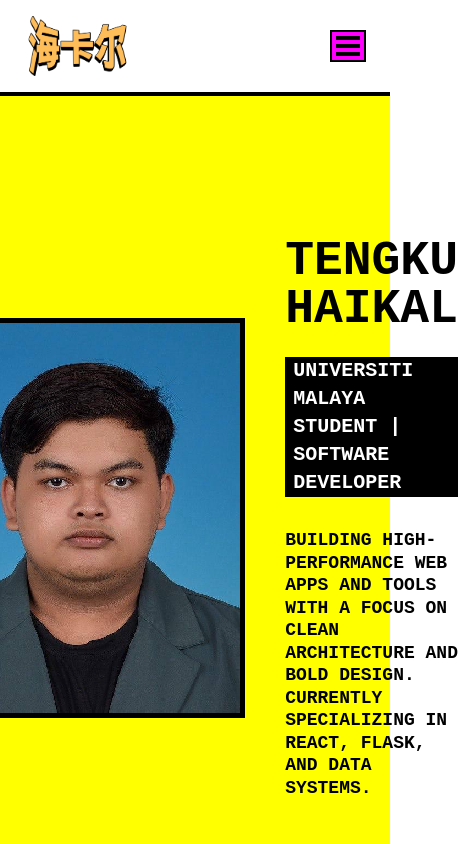
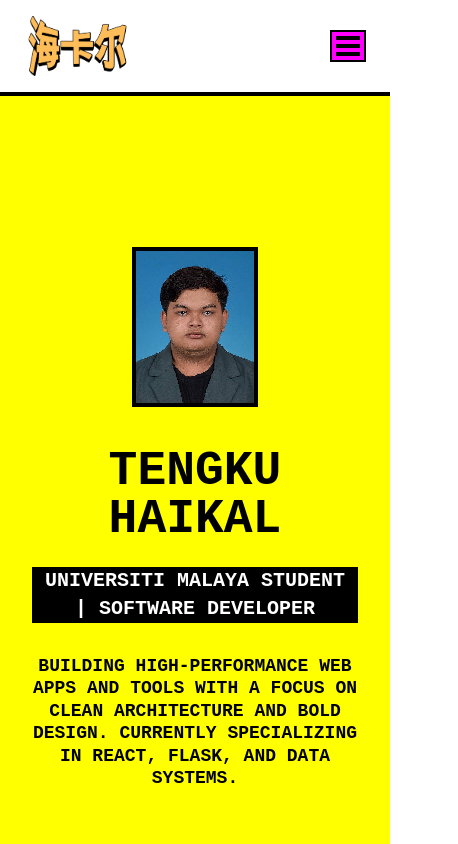
Before and after one commit to tengkuhaikal-12/portfolio, a React (Vite) app: page / in a window 390 px wide. Shown: the top 844 px of the page, 458 px wide, since content can reach past the window. Built offline with nearby package versions, Linux system fonts and the light colour scheme.

Commit message:
fix phone screen layout

```diff
--- a/src/App.jsx
+++ b/src/App.jsx
@@ -7,21 +7,31 @@ const Portfolio = () => {
 
       <Navbar />
       {/* --- HERO / INTRO SECTION --- */}
-      <section className="mb-16 bg-brand p-8 min-h-[100vh] flex justify-center items-center gap-10">
-        <img src="/profile.jpg" alt="profile-picture" className='border-5 h-100'/>
-        <div className="flex flex-col justify-center items-start gap-2">
+      <section className="mb-16 bg-brand p-8 min-h-[100vh] flex flex-col md:flex-row justify-center items-center gap-10">
+
+        <img
+          src="/profile.jpg"
+          alt="profile-picture"
+          className="h-40 md:h-80 w-auto object-cover border-4"
+        />
+
+        <div className="flex flex-col justify-center items-center md:items-start text-center md:text-left gap-2">
+
           <h1 className="font-display text-5xl md:text-8xl font-black uppercase leading-none mb-4">
-          TENGKU HAIKAL
-        </h1>
+            TENGKU HAIKAL
+          </h1>
+
           <p className="font-display text-xl md:text-2xl font-bold bg-black text-white inline-block px-2 mb-6">
             UNIVERSITI MALAYA STUDENT | SOFTWARE DEVELOPER
           </p>
+
           <p className="font-display text-lg max-w-2xl font-bold leading-tight">
             BUILDING HIGH-PERFORMANCE WEB APPS AND TOOLS WITH A FOCUS ON
             CLEAN ARCHITECTURE AND BOLD DESIGN. CURRENTLY SPECIALIZING IN
             REACT, FLASK, AND DATA SYSTEMS.
           </p>
-          </div>
+
+        </div>
       </section>
 
       <div className="grid grid-cols-1 lg:grid-cols-12 gap-8 m-16">
```
